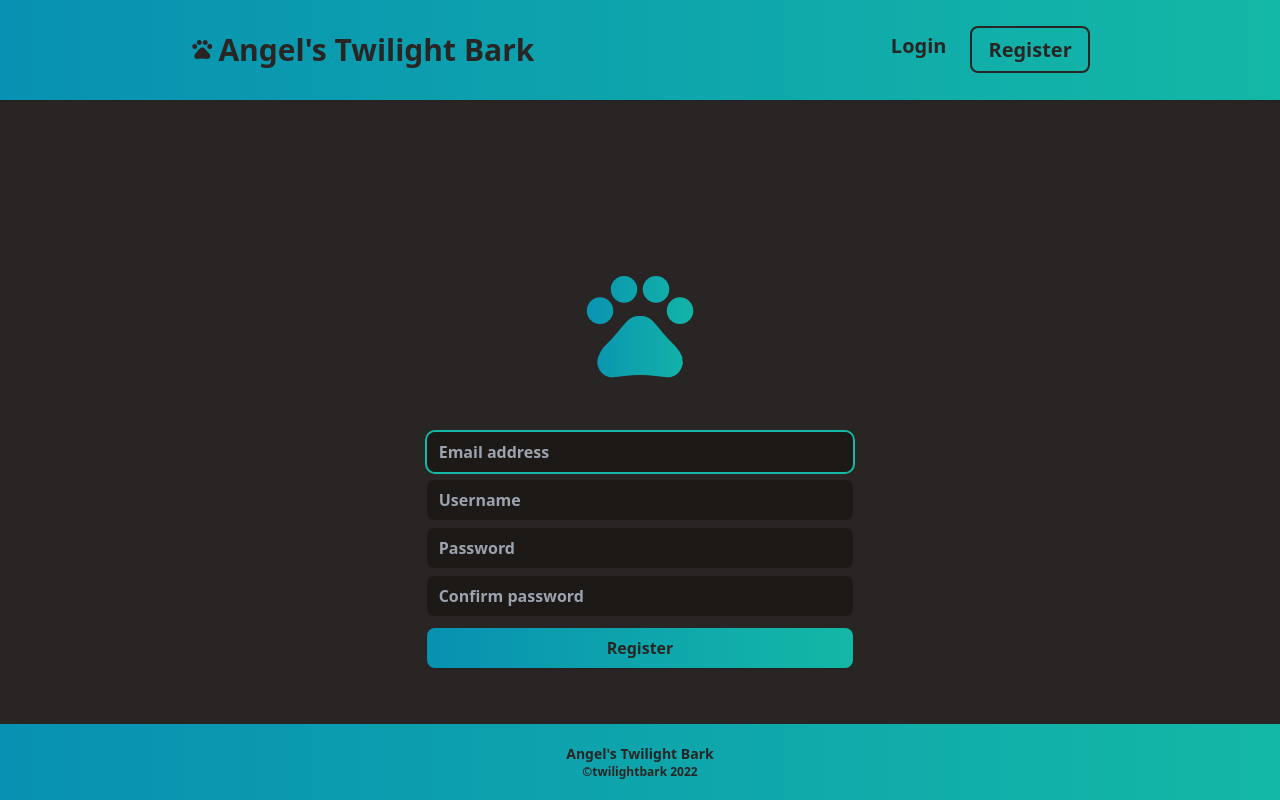
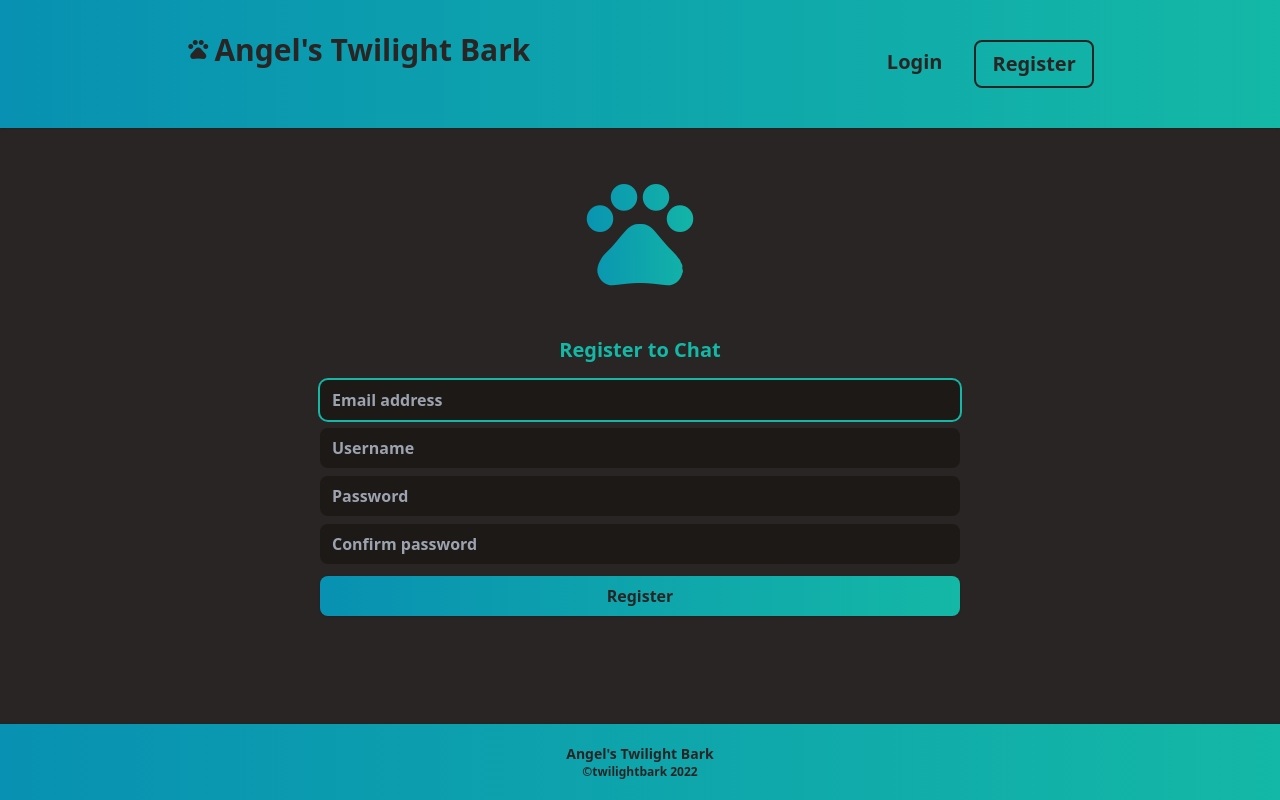
Before and after one commit to RLewis11769/outside-dogs, a Django app: page /user/register/ in a window 1280 px wide. Run offline with Django 3.2, Linux system fonts and the light colour scheme; some libraries are stand-ins or nearby versions.

Commit message:
Modifying styling - add individual js files

```diff
--- a/TwilightBark/static/js/scripts.js
+++ b/TwilightBark/static/js/account_edit.js
@@ -1,10 +1,10 @@
+// On window load/document ready, enable image overlay
 window.addEventListener("load", () => {
-  console.log("Scripts loaded");
   enableImageOverlay();
 });
 
 function enableImageOverlay() {
-  // Set up image overlay when hovering over image
+// Set up image overlay when hovering over image
 
   // Style "edit" button
   const editText = document.getElementById("edit_text")
@@ -21,7 +21,7 @@ function enableImageOverlay() {
   editButton.style.position = "absolute"
   editButton.style.top = "50%"
   editButton.style.left = "50%"
-  editButton.style.transform = "translate(-50%, -300%)"
+  editButton.style.transform = "translate(-50%, -350%)"
 
   const imageContainer = document.getElementById("image_container")
   const profileImage = document.getElementById("profile_image")
@@ -60,11 +60,11 @@ function enableImageOverlay() {
     document.getElementById('profile_image').click();
   });
 
-  // disableImageOverlay()
-}
+//   disableImageOverlay()
+  }
 
 function disableImageOverlay() {
-  // Remove image overlay and add event listener to choose image
+// Remove image overlay and add event listener to choose image
 
   // Remove all event listeners when hovering over image
   const imageContainer = document.getElementById("image_container")
--- a/TwilightBark/templates/TwilightBark/base.html
+++ b/TwilightBark/templates/TwilightBark/base.html
@@ -8,18 +8,18 @@
 	<link type="text/css" rel="stylesheet" href={% static 'css/styles.css' %}>
 	<link href="https://fonts.googleapis.com/css2?family=Material+Icons" rel="stylesheet">
 	<link rel="stylesheet" href="https://unpkg.com/flowbite@1.3.4/dist/flowbite.min.css" />
-	<script defer src={% static 'js/scripts.js' %}></script>
-	<script src="https://cdn.tailwindcss.com"></script>
+	<script defer src="https://cdn.tailwindcss.com"></script>
 	<script defer src="https://unpkg.com/flowbite@1.3.4/dist/flowbite.js"></script>
-	<script type="module" src="https://unpkg.com/ionicons@5.5.2/dist/ionicons/ionicons.esm.js"></script>
-	<script nomodule src="https://unpkg.com/ionicons@5.5.2/dist/ionicons/ionicons.js"></script>
+	<script defer type="module" src="https://unpkg.com/ionicons@5.5.2/dist/ionicons/ionicons.esm.js"></script>
+	<script defer nomodule src="https://unpkg.com/ionicons@5.5.2/dist/ionicons/ionicons.js"></script>
 </head>
 
 <body class="bg-stone-800 font-extrabold">
 	{% include 'TwilightBark/header.html' %}
 
-	{% block content %}
-	{% endblock content %}
+	<main>
+		{% block content %}{% endblock content %}
+	</main>
 
 	{% include 'TwilightBark/footer.html' %}
 </body>
--- a/TwilightBark/templates/TwilightBark/header.html
+++ b/TwilightBark/templates/TwilightBark/header.html
@@ -1,6 +1,6 @@
 {% load static %}
 
-<header class="bg-gradient-to-r from-cyan-600 to-teal-500 shadow">
+<header class="bg-gradient-to-r from-cyan-600 to-teal-500 shadow text-center">
 	<nav class="mx-auto px-3 py-4 max-w-8xl md:flex md:justify-around">
 		<div class="py-4 flex justify-center">
 			<a href={% url 'index' %} class="text-stone-800 focus:outline-none focus:text-pink-600 hover:text-pink-600 transition duration-500">
@@ -9,45 +9,22 @@
 			</a>
 		</div>
 
-		<div class="py-4 space-x-4 flex justify-center">
+		<div class="py-4 space-x-4 flex justify-center align-center">
 			{% if request.user.is_authenticated %}
-			<!-- Notifications -->
-			<div class="relative">
-				<button id="dropdownNotifButton" data-dropdown-toggle="dropdownNotif" class="focus:outline-none rounded-full border-2 border-stone-800 focus:border-pink-600 hover:border-pink-600 transition duration-500">
-					<div class="w-10 h-10 bg-stone-800 rounded-full flex">
-						<span id="notif_count" class="notify-badge"></span>
-						<span class="flex m-auto align-items-center material-icons notifications-material-icon">notifications</span>
+				<!-- Account settings -->
+				<div class="flex flex-col md:flex-row">
+					<div class="h-10 w-10 mx-auto bg-stone-800 rounded-full">
+						<img id="id_profile" src={% static 'profile_images/default_pic.png' %} alt="User profile pic" >
 					</div>
-				</button>
-				<div id="dropdownNotif" aria-labelledby="dropdownNotifButton" class="hidden z-10 absolute left-0 py-2 w-32 bg-pink-600 rounded-lg shadow-lg">
-					<div class="px-4 py-2 block hover:bg-pink-800">jfkdljfa</div>
+					<a href={% url 'user:account' user_id=request.user.id %} class="md:px-5 py-2 hover:text-pink-600 transition duration-500">Account</a>
+					<a href={% url 'user:logout' %} class="py-2 hover:text-pink-600 transition duration-500">Logout</a>
 				</div>
-			</div>
-
-			<!-- Account settings -->
-			<div class="relative">
-				<button id="dropdownAccountButton" data-dropdown-toggle="dropdownAccount" class="focus:outline-none rounded-full border-2 border-stone-800 focus:border-pink-600 hover:border-pink-600 transition duration-500">
-					<div class="w-10 h-10 bg-stone-800 rounded-full flex">
-						<img class="account_pic" id="id_profile" src={% static 'profile_images/default_pic.png' %} alt="profile pic" >
-					</div>
-				</button>
-				<div id="dropdownAccount" aria-labelledby="dropdownAccountButton" class="hidden z-10 absolute left-0">
-					<div class="py-2 w-48 bg-pink-600 rounded-lg shadow-lg">
-						<a href={% url 'user:account' user_id=request.user.id %} class="px-4 py-2 block hover:bg-pink-800 transition duration-500">Account</a>
-						<a href={% url 'user:logout' %} class="px-4 py-2 block hover:bg-pink-800 transition duration-500">Logout</a>
-					</div>
-				</div>
-			</div>
 
 			{% else %}
-			<div class="flex justify-center space-x-6 flex-row">
-				<p class="text-xl">
-					<a href={% url 'user:login' %} class="text-stone-800 hover:text-pink-600 duration-500">Login</a>
-				</p>
-				<button class="text-xl">
-					<a href={% url 'user:register' %} class="py-2 px-4 bg-transparent border border-2 border-stone-800 rounded-lg text-stone-800 font-bold hover:bg-pink-600 hover:border-pink-600 hover:text-teal-500 duration-500">Register</a>
-				</button>
-			</div>
+				<div class="flex flex-col md:flex-row justify-center md:space-x-6 flex-row">
+					<a href={% url 'user:login' %} class="my-2 p-2 block text-xl text-stone-800 hover:text-pink-600 duration-500">Login</a>
+					<a href={% url 'user:register' %} class="my-2 p-2 md:px-4 block text-xl bg-transparent border border-2 border-stone-800 rounded-lg text-stone-800 font-bold hover:bg-pink-600 hover:border-pink-600 hover:text-teal-500 duration-500">Register</a>
+				</div>
 			{% endif %}
 		</div>
 	</nav>
--- a/TwilightBark/user/templates/user/register.html
+++ b/TwilightBark/user/templates/user/register.html
@@ -1,19 +1,20 @@
 {% extends 'TwilightBark/base.html' %}
 
 {% block content %}
-<main>
+
 <form method="POST">
 	<!-- Token required for posting data -->
 	{% csrf_token %}
 
-		<div class="pb-3 pt-20 flex flex-col items-center">
-			<span class="material-icons pt-20 pb-10 mx-auto text-transparent bg-gradient-to-r from-cyan-600 to-teal-500 bg-clip-text text-9xl">pets</span>
+	<div class="pb-3 mx-auto w-1/2 flex flex-col items-center text-center">
+		<span class="material-icons py-10 mx-auto text-transparent bg-gradient-to-r from-cyan-600 to-teal-500 bg-clip-text text-9xl">pets</span>
+		<h1 class="mb-3 text-teal-500 text-xl">Register to Chat</h1>
 
 		<!-- Input fields - names/ids matter, Django-defined -->
-			<input type="email" name="email" id="inputEmail" class="my-1 w-1/3 rounded-lg border-none focus:ring-2 focus:ring-teal-500 text-teal-500 bg-stone-900" placeholder="Email address" required autofocus>
-			<input type="text" name="username" id="inputUsername" class="my-1 w-1/3 rounded-lg border-none focus:ring-2 focus:ring-teal-500 text-teal-500 bg-stone-900" placeholder="Username" required>
-			<input type="password" name="password1" id="inputPassword1" class="my-1 w-1/3 rounded-lg border-none focus:ring-2 focus:ring-teal-500 text-teal-500 bg-stone-900" placeholder="Password" required>
-			<input type="password" name="password2" id="inputPassword2" class="my-1 w-1/3 rounded-lg border-none focus:ring-2 focus:ring-teal-500 text-teal-500 bg-stone-900" placeholder="Confirm password" required>
+		<input type="email" name="email" id="inputEmail" class="my-1 w-full rounded-lg border-none focus:ring-2 focus:ring-teal-500 text-teal-500 bg-stone-900" placeholder="Email address" aria-label="Enter your email address" required autofocus>
+		<input type="text" name="username" id="inputUsername" class="my-1 w-full rounded-lg border-none focus:ring-2 focus:ring-teal-500 text-teal-500 bg-stone-900" placeholder="Username" aria-label="Enter your preferred user name" required>
+		<input type="password" name="password1" id="inputPassword1" class="my-1 w-full rounded-lg border-none focus:ring-2 focus:ring-teal-500 text-teal-500 bg-stone-900" placeholder="Password" aria-label="Enter your password" required>
+		<input type="password" name="password2" id="inputPassword2" class="my-1 w-full rounded-lg border-none focus:ring-2 focus:ring-teal-500 text-teal-500 bg-stone-900" placeholder="Confirm password" aria-label="Confirm your password" required>
 
 		<!-- Field input error handling/displaying -->
 		{% for field in registration_form %}
@@ -26,9 +27,8 @@
 			<p class="py-2 text-red-700">{{registration_form.non_field_errors}}</p>
 		{% endif %}
 
-			<button type="submit" class="my-2 py-2 w-1/3 rounded-lg bg-gradient-to-r from-cyan-600 to-teal-500 shadow font-bold text-stone-800 focus:outline-none hover:from-pink-600 hover:to-pink-600 focus:from-pink-600 focus:to-pink-600 duration-500">Register</button>
+		<button type="submit" class="my-2 py-2 w-full rounded-lg bg-gradient-to-r from-cyan-600 to-teal-500 shadow font-bold text-stone-800 focus:outline-none hover:from-pink-600 hover:to-pink-600 focus:from-pink-600 focus:to-pink-600 duration-500">Register</button>
 	</div>
 </form>
-</main>
 
 {% endblock %}
```
Also changed, not shown: TwilightBark/chat/templates/chat/room.html (+14 -16 lines), TwilightBark/static/js/index.js (added, +17 -0 lines), TwilightBark/templates/TwilightBark/index.html (+5 -15 lines), TwilightBark/user/templates/user/account.html (+4 -5 lines), TwilightBark/user/templates/user/account_edit.html (+8 -9 lines), TwilightBark/user/templates/user/login.html (+8 -8 lines). Lines whose indentation alone changed are shown as unchanged.
